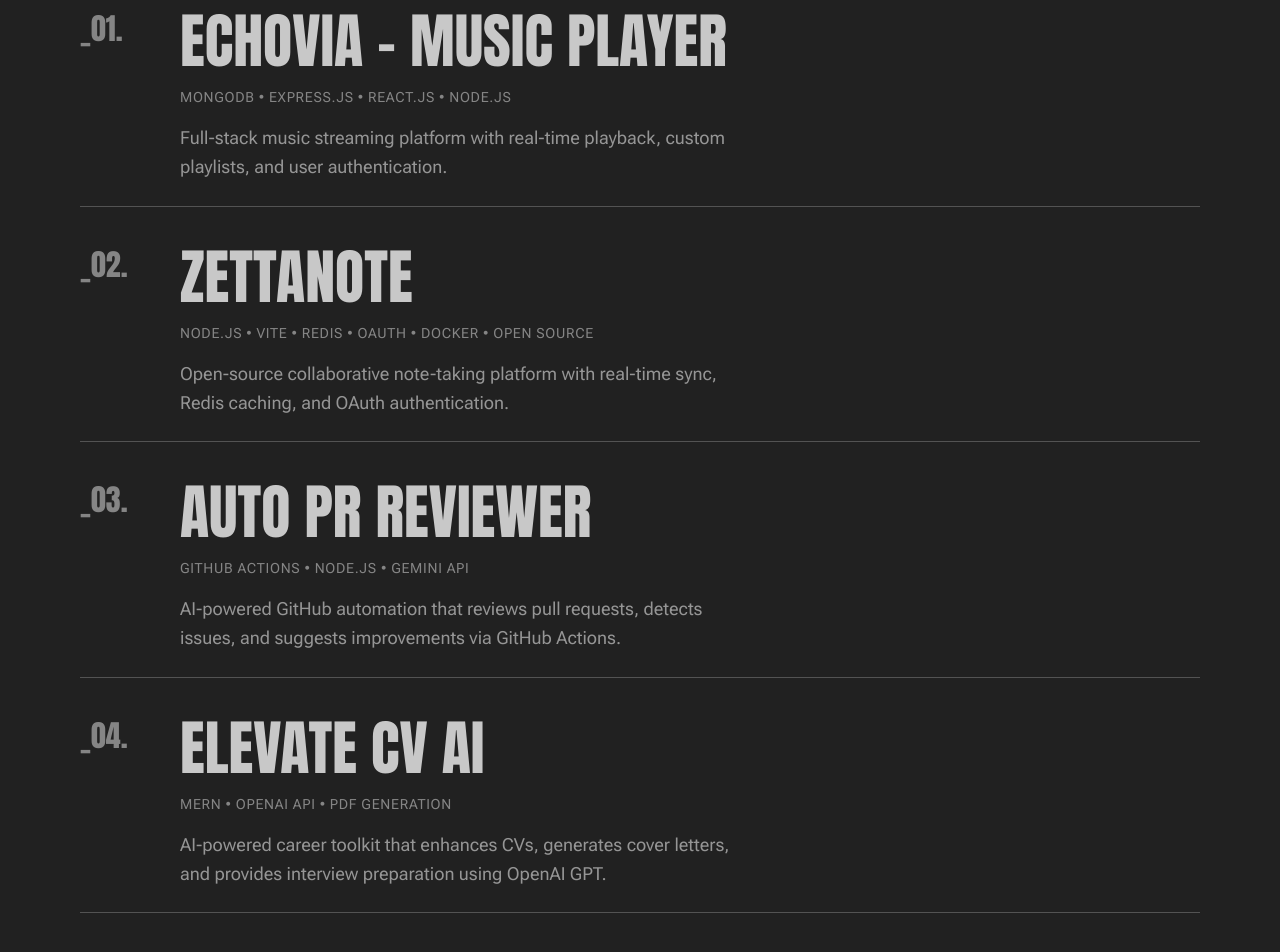
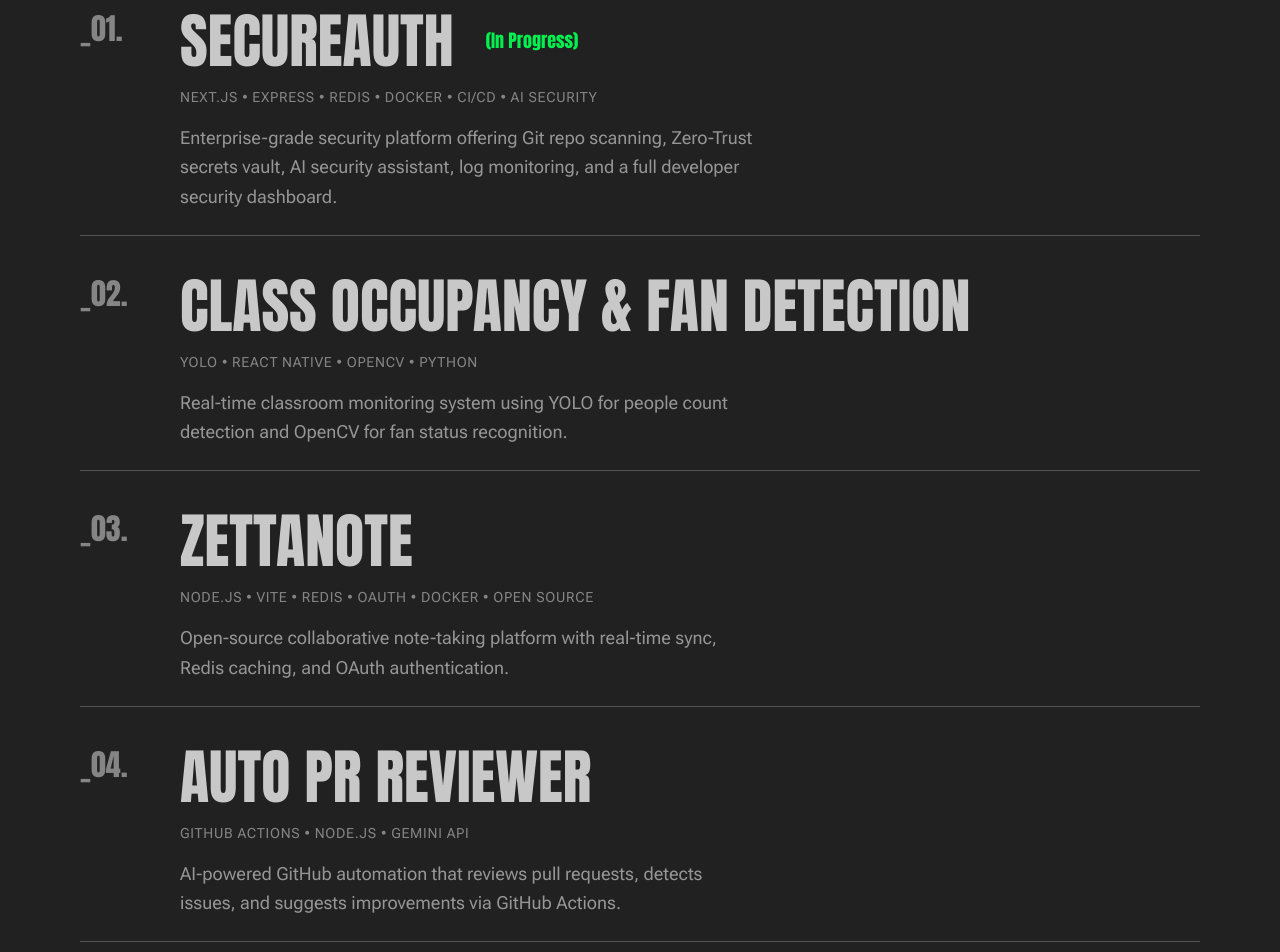
Before and after one commit to ikeshav26/me, a React (Vite) app: page / in a window 1280 px wide. Shown: the part 3440-4392 px from the top of the page. Built offline with nearby package versions, Linux system fonts and the light colour scheme; no server answers.

Commit message:
✨Projects updated

```diff
--- a/src/assets/assets.js
+++ b/src/assets/assets.js
@@ -40,6 +40,43 @@
 export const projectsData = [
   {
     number: "01",
+    title: "SECUREAUTH",
+    tech: "NEXT.JS • EXPRESS • REDIS • DOCKER • CI/CD • AI SECURITY",
+    description:
+      "Enterprise-grade security platform offering Git repo scanning, Zero-Trust secrets vault, AI security assistant, log monitoring, and a full developer security dashboard.",
+    link: "https://github.com/MannuVilasara/hacknauts-sentinels",
+    image:"/projects/secureauth.jpg",
+    status: "In Progress"
+  },
+  {
+    number: "02",
+    title: "CLASS OCCUPANCY & FAN DETECTION",
+    tech: "YOLO • REACT NATIVE • OPENCV • PYTHON",
+    description:
+      "Real-time classroom monitoring system using YOLO for people count detection and OpenCV for fan status recognition.",
+    link: "https://github.com/ikeshav26/auto_detection_",
+    image:"/projects/class-monitor.png"
+  },
+  {
+    number: "03",
+    title: "ZETTANOTE",
+    tech: "NODE.JS • VITE • REDIS • OAUTH • DOCKER • OPEN SOURCE",
+    description:
+      "Open-source collaborative note-taking platform with real-time sync, Redis caching, and OAuth authentication.",
+    link: "https://zettanote.tech/",
+    image:"/projects/zettanote.png"
+  },
+  {
+    number: "04",
+    title: "AUTO PR REVIEWER",
+    tech: "GITHUB ACTIONS • NODE.JS • GEMINI API",
+    description:
+      "AI-powered GitHub automation that reviews pull requests, detects issues, and suggests improvements via GitHub Actions.",
+    link: "https://github.com/ikeshav26/auto_pr_reviewer",
+    image:"/projects/reviewer.png"
+  },
+   {
+    number: "05",
     title: "ECHOVIA - MUSIC PLAYER",
     tech: "MONGODB • EXPRESS.JS • REACT.JS • NODE.JS",
     description:
@@ -48,38 +85,11 @@
     image:"/projects/echovia.png"
   },
   {
-    number: "02",
-    title: "ZETTANOTE",
-    tech: "NODE.JS • VITE • REDIS • OAUTH • DOCKER • OPEN SOURCE",
-    description:
-      "Open-source collaborative note-taking platform with real-time sync, Redis caching, and OAuth authentication.",
-    link: "https://zettanote.tech/",
-    image:"/projects/zettanote.png"
-  },
-  {
-    number: "03",
-    title: "AUTO PR REVIEWER",
-    tech: "GITHUB ACTIONS • NODE.JS • GEMINI API",
-    description:
-      "AI-powered GitHub automation that reviews pull requests, detects issues, and suggests improvements via GitHub Actions.",
-    link: "https://github.com/ikeshav26/auto_pr_reviewer",
-    image:"/projects/reviewer.png"
-  },
-  {
-    number: "04",
-    title: "ELEVATE CV AI",
-    tech: "MERN • OPENAI API • PDF GENERATION",
-    description:
-      "AI-powered career toolkit that enhances CVs, generates cover letters, and provides interview preparation using OpenAI GPT.",
-    link: "https://elevatecv-ai.ikeshav.tech/",
-    image:"/projects/elevate.png"
-  },
-  {
-    number: "05",
+    number: "06",
     title: "FIT AI - HEALTH PREDICTOR",
     tech: "PYTHON • FLASK • STREAMLIT • MACHINE LEARNING • SCIKIT-LEARN",
     description:
-      "ML-based health diagnosis system that predicts diseases from symptoms and provides detailed descriptions with treatment recommendations.",
+      "ML-based health diagnosis system that predicts diseases from symptoms and provides explanations and treatment recommendations.",
     link: "https://github.com/ikeshav26/disease-detector",
     image:"/projects/fit.png"
   },
--- a/src/components/Project.jsx
+++ b/src/components/Project.jsx
@@ -3,7 +3,7 @@
 import { FiExternalLink } from "react-icons/fi";
 
 
-const Project = ({ number, title, tech, description, link,image }) => {
+const Project = ({ number, title, tech, description, link,image,status }) => {
   const containerRef = useRef(null)
   const imageRef = useRef(null)
   const [mousePos, setMousePos] = useState({ x: 0, y: 0 })
@@ -94,6 +94,7 @@
           <div className='flex-1 flex flex-col gap-3 sm:gap-4'>
             <div className='text-3xl sm:text-3xl md:text-4xl lg:text-5xl xl:text-6xl font-[font1] flex items-center gap-4 sm:gap-6 md:gap-8'>
               <h3 className='title-gradient'>{title}</h3>
+              <span className='text-lg text-[#00f050]'>{status ? ` (${status})` : ""}</span>
               <Link to={link} className='flex-shrink-0'>
                 <FiExternalLink className='link-icon w-8 h-8 sm:w-9 sm:h-9 md:w-10 md:h-10 lg:w-11 lg:h-11 opacity-0 '/>
               </Link>
--- a/src/pages/Projects.jsx
+++ b/src/pages/Projects.jsx
@@ -21,6 +21,7 @@
             description={project.description}
             link={project.link}
             image={project.image}
+            status={project.status}
           />
         ))}
       </div>
```
Also changed, not shown: public/projects/class-monitor.png (added), public/projects/secureauth.jpg (added).
